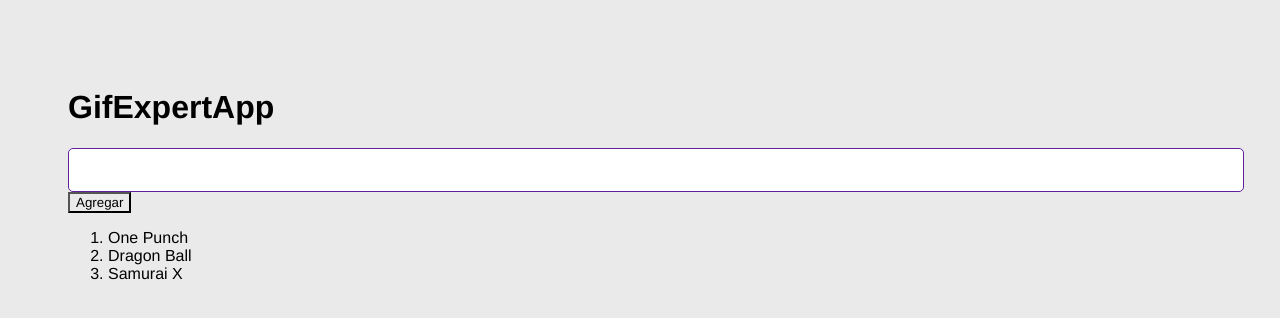
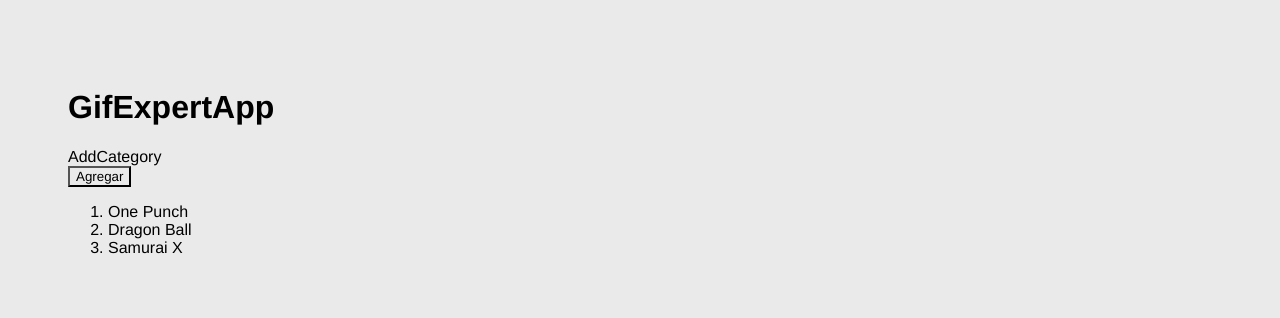
Before and after one commit to EsauJosue/GifExpertApp, a React (Vite) app: page / in a window 1280 px wide. Shown: the top 318 px of the page. Built offline with nearby package versions, Linux system fonts and the light colour scheme.

Commit message:
Se crea el primer componente para agregar categoria y buscar la misma

```diff
--- a/src/GifExpertApp.jsx
+++ b/src/GifExpertApp.jsx
@@ -1,4 +1,5 @@
 import { useState } from "react"
+import { AddCategory } from "./components/AddCategory";
 
 export const GifExpertApp = () => {
     const [categories, setCategories] = useState(['One Punch','Dragon Ball','Samurai X']);
@@ -16,11 +17,12 @@ export const GifExpertApp = () => {
 
         {/* listado de Gifs */}
         {/* Agregar categoria al dar clic al boton */}
-        <input type="text"/>
+        <AddCategory/>
+        {/* Guardar lo que escriben en el input */}
         <button onClick={onAddCategory}>Agregar</button>
 
         <ol>
-           { categories.map( category => {
+           { categories.map( category => { //.map recorre el arreglo
                 return <li key={category}>{category}</li>
            }) }
         </ol>
--- /dev/null
+++ b/src/components/AddCategory.jsx
@@ -0,0 +1,5 @@
+export const AddCategory = ()=>{
+    return(
+        <div>AddCategory</div>
+    )
+}
```
